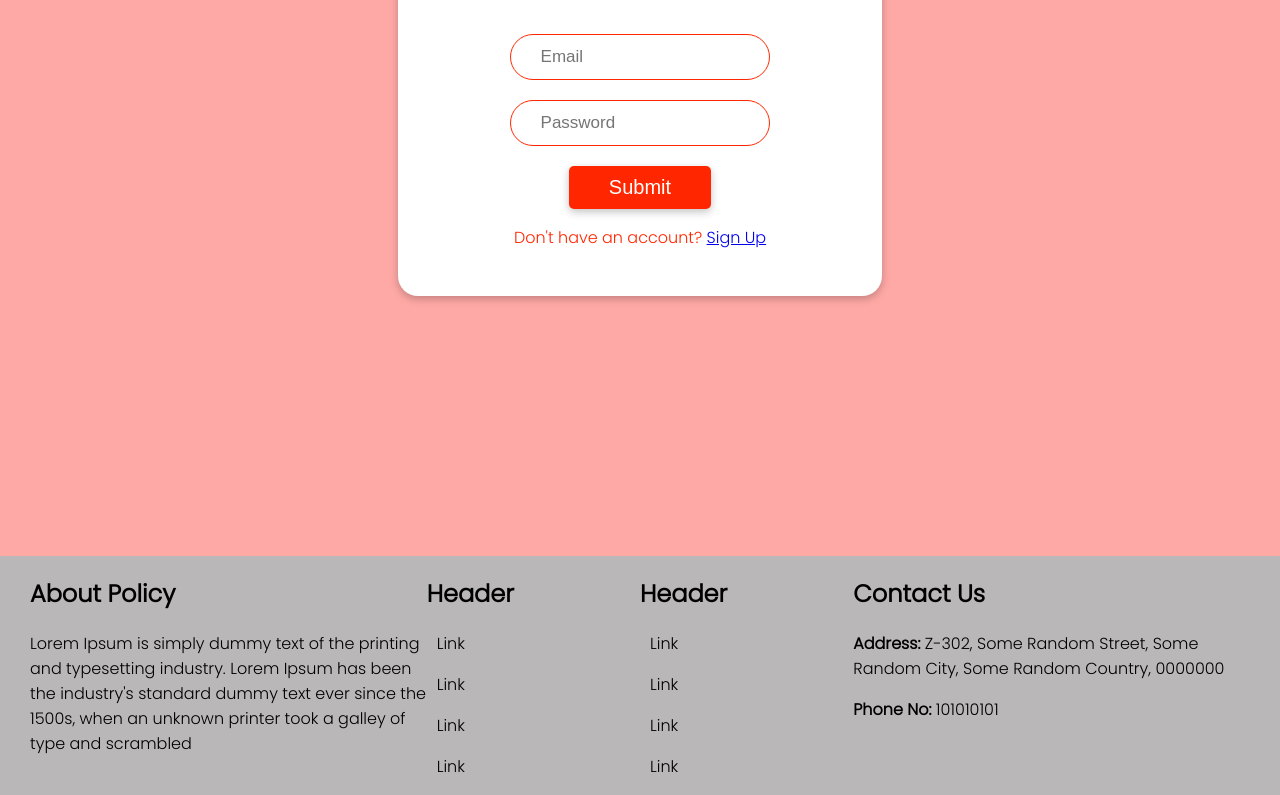
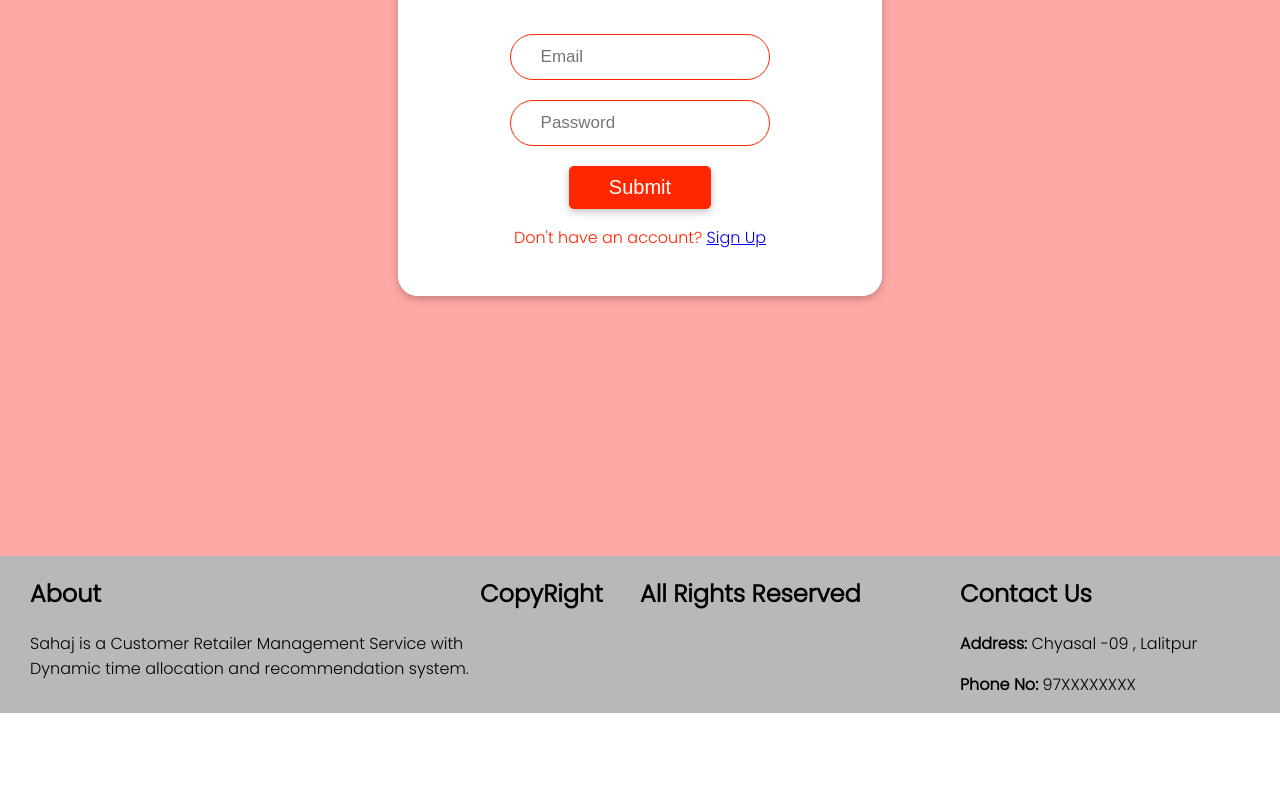
Before and after one commit to pokhrelyadav/CRMSDemo, a React (Create React App) app in the folder frontend/: page /signin in a window 1280 px wide. Shown: the part 302-1097 px from the top of the page. After the commit the page ends 1015 px from the top, so only its background shows below. Built offline with nearby package versions, Linux system fonts and the light colour scheme; no server answers.

Commit message:
Changed text and logo

```diff
--- a/frontend/src/components/footer/Footer.css
+++ b/frontend/src/components/footer/Footer.css
@@ -1,7 +1,7 @@
 .footer {
   background: rgba(180, 178, 178, 0.933);
   display: grid;
-  grid-template-columns: 4fr 2fr 2fr 4fr;
+  grid-template-columns: 3fr 1fr 2fr 2fr;
 }
 .about {
   padding-left: 30px;
--- a/frontend/src/components/footer/Footer.jsx
+++ b/frontend/src/components/footer/Footer.jsx
@@ -1,40 +1,38 @@
 import React from "react";
 import "./Footer.css";
+import { Link } from "react-router-dom/cjs/react-router-dom.min";
 
 const Footer = () => {
   return (
     <div className="footer">
       <div className="about">
-        <h2>About Policy</h2>
+        <h2>About</h2>
         <p>
-          Lorem Ipsum is simply dummy text of the printing and typesetting
-          industry. Lorem Ipsum has been the industry's standard dummy text ever
-          since the 1500s, when an unknown printer took a galley of type and
-          scrambled
+          Sahaj is a Customer Retailer Management Service with Dynamic
+          time allocation and recommendation system.
         </p>
       </div>
       <div className="header">
-        <h2>Header</h2>
-        <p>Link</p>
-        <p>Link</p>
-        <p>Link</p>
-        <p>Link</p>
+        <h2>CopyRight</h2>
+        <p></p>
+        <p></p>
+        <p></p>
+        <p></p>
       </div>
       <div className="header">
-        <h2>Header</h2>
-        <p>Link</p>
-        <p>Link</p>
-        <p>Link</p>
-        <p>Link</p>
+        <h2>All Rights Reserved</h2>
+        <p></p>
+        <p></p>
+        <p></p>
+        <p></p>
       </div>
       <div className="contact-us">
         <h2>Contact Us</h2>
         <p>
-          <b>Address:</b> Z-302, Some Random Street, Some Random City, Some
-          Random Country, 0000000{" "}
+          <b>Address:</b> Chyasal -09 , Lalitpur {" "}
         </p>
         <p>
-          <b>Phone No:</b> 101010101
+          <b>Phone No:</b> 97XXXXXXXX
         </p>
       </div>
     </div>
--- a/frontend/src/components/navbar/Navbar.jsx
+++ b/frontend/src/components/navbar/Navbar.jsx
@@ -28,6 +28,7 @@ const Navbar = ({
       <Link to="/cart" className="link">
         Cart{" "}
         {cart?.length > 0 && <span className="cart-no">{cart?.length}</span>}
+
       </Link>
 
       <Link to="/dashboard" className="link">
--- a/frontend/src/components/order-card/OrderCard.jsx
+++ b/frontend/src/components/order-card/OrderCard.jsx
@@ -25,7 +25,7 @@ const OrderCard = ({
           <img alt={ord?.name} src={ord?.image} />
           <p>{ord?.name}</p>
           <p>{ord?.quantity}</p>
-          <p>₹{ord?.price}</p>
+          <p>Rs. {ord?.price}</p>
         </div>
       ))}
 
```
Also changed, not shown: frontend/src/test.jsx (deleted, +0 -8 lines), frontend/src/assets/canteenhome.png.
